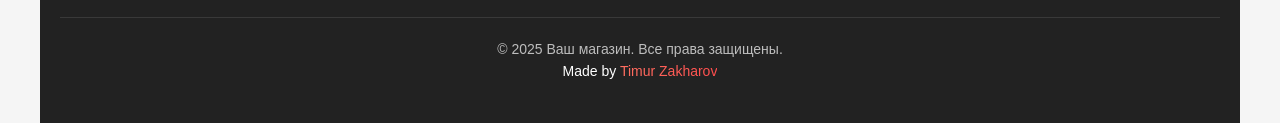
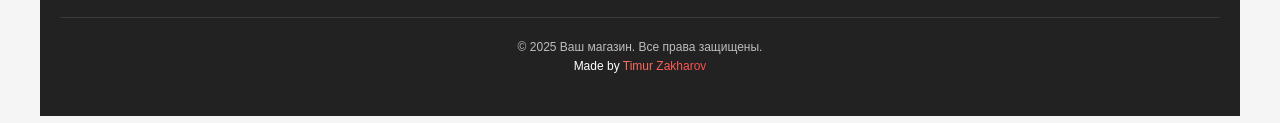
Before and after one commit to Bansheee46/DEMO2, a plain HTML site: page mobile.html in a window 1280 px wide. Shown: the part 1565-1688 px from the top of the page. Drawn offline with Linux system fonts and the light colour scheme.

Commit message:
Mobiwork-redact2

```diff
--- a/mobile-styles.css
+++ b/mobile-styles.css
@@ -422,12 +422,12 @@ body {
 }
 
 .footer__copyright {
-  font-size: 14px;
+  font-size: 12px;
   color: rgba(255, 255, 255, 0.7);
 }
 
 .footer__made-by {
-  font-size: 14px;
+  font-size: 12px;
 }
 
 .gradient-text {
```
